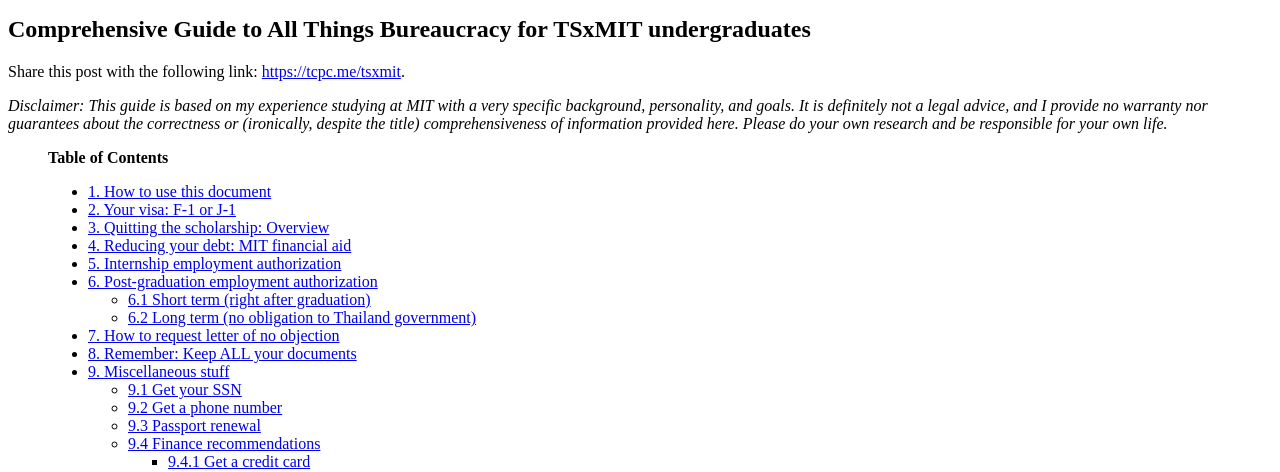
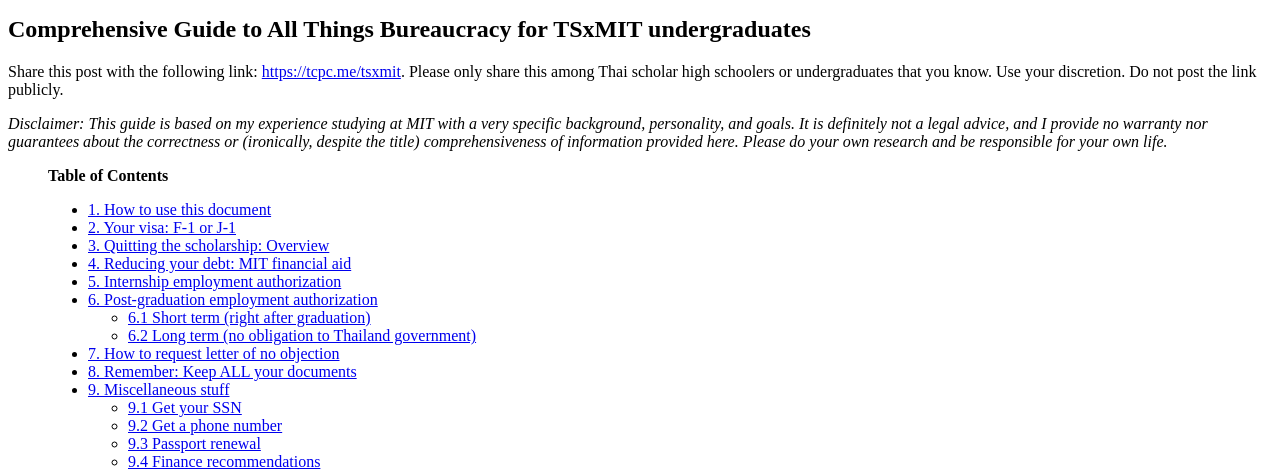
Before and after one commit to tchomphoochan/tchomphoochan.github.io, a Jekyll site: the page built from _projects/tsxmit.md, in a window 1280 px wide and 900 px high, cut to the strip 428-900 px from the top of the window. Built offline with Jekyll 4.4.1, drawn with Linux system fonts in a browser that asks for light colours; some web fonts are replaced; comment, search, counter and statistics services are not loaded.

Commit message:
add note about sharing

```diff
--- a/_projects/tsxmit.md
+++ b/_projects/tsxmit.md
@@ -3,7 +3,7 @@
 date: 2024-06-04 00:55:00 -0400
 ---
 
-Share this post with the following link: <https://tcpc.me/tsxmit>.
+Share this post with the following link: <https://tcpc.me/tsxmit>. Please only share this among Thai scholar high schoolers or undergraduates that you know. Use your discretion. Do not post the link publicly.
 
 _Disclaimer: This guide is based on my experience studying at MIT with a very specific background, personality, and goals. It is definitely not a legal advice, and I provide no warranty nor guarantees about the correctness or (ironically, despite the title) comprehensiveness of information provided here. Please do your own research and be responsible for your own life._
 
```
